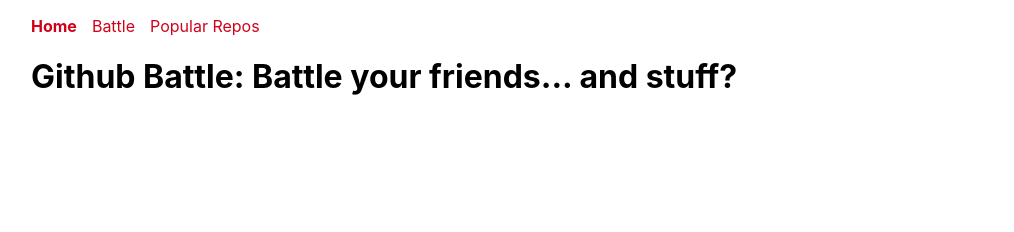
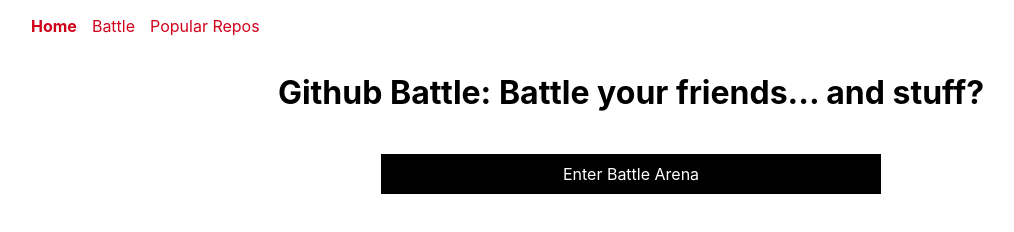
Before and after one commit to mcooperstein/github-battle-app, a React app: page / in a window 1280 px wide. Shown: the whole page, without its empty margins (9-1023 px from the left). Built offline with nearby package versions, Linux system fonts and the light colour scheme.

Commit message:
adjusted webpack config to allow routing refresh to locate sub routes

```diff
--- a/app/index.css
+++ b/app/index.css
@@ -70,3 +70,20 @@
   width: 150px;
   border-radius: 50%;
 }
+
+.home-container {
+  display: flex;
+  flex-direction: column;
+  align-items: center;
+}
+
+.battle-button {
+  width:40%;
+  display: block;
+  margin: 20px auto;
+  background-color:black;
+  color:white;
+  text-align: center;
+  padding:10px;
+  cursor: pointer;
+}
--- a/components/App.js
+++ b/components/App.js
@@ -1,5 +1,5 @@
 import React, {Component} from 'react';
-import {BrowserRouter as Router, Link, Route} from 'react-router-dom';
+import {BrowserRouter as Router, Link, Route, Switch} from 'react-router-dom';
 import Popular from './Popular';
 import Home from './Home';
 import Battle from './Battle';
@@ -11,10 +11,15 @@
     return (
       <Router>
         <div className="container">
-          <Navbar />
-        <Route exact path="/" component={Home}/>
+        <Navbar />
+        <Switch>
+          <Route exact path="/" component={Home}/>
           <Route path="/popular" component={Popular}/>
-        <Route path="/battle" component={Battle}/>
+          <Route exact path="/battle" component={Battle}/>
+          <Route render={()=>{
+              return <p>Not Found</p>
+            }} />
+        </Switch>
         </div>
       </Router>
     )
--- a/components/Home.js
+++ b/components/Home.js
@@ -1,10 +1,12 @@
 import React from 'react';
+import {Link} from 'react-router-dom';
 
 class Home extends React.Component {
   render(){
     return (
       <div className="home-container">
         <h1>Github Battle: Battle your friends... and stuff?</h1>
+      <Link to="/battle" className="battle-button">Enter Battle Arena</Link>
       </div>
     )
   }
--- a/webpack.config.js
+++ b/webpack.config.js
@@ -5,13 +5,17 @@
   entry: './app/index.js',
   output: {
     path: path.resolve(__dirname, 'dist'),
-    filename: 'bundle.js'
+    filename: 'bundle.js',
+    publicPath: '/'
   },
   module: {
     rules: [
       {test: /\.(js)$/, use: 'babel-loader'},
       {test: /\.css$/, use: ['style-loader', 'css-loader']}
     ]
+  },
+  devServer: {
+    historyApiFallback:true
   },
   plugins: [
     new HtmlWebpackPlugin({
```
